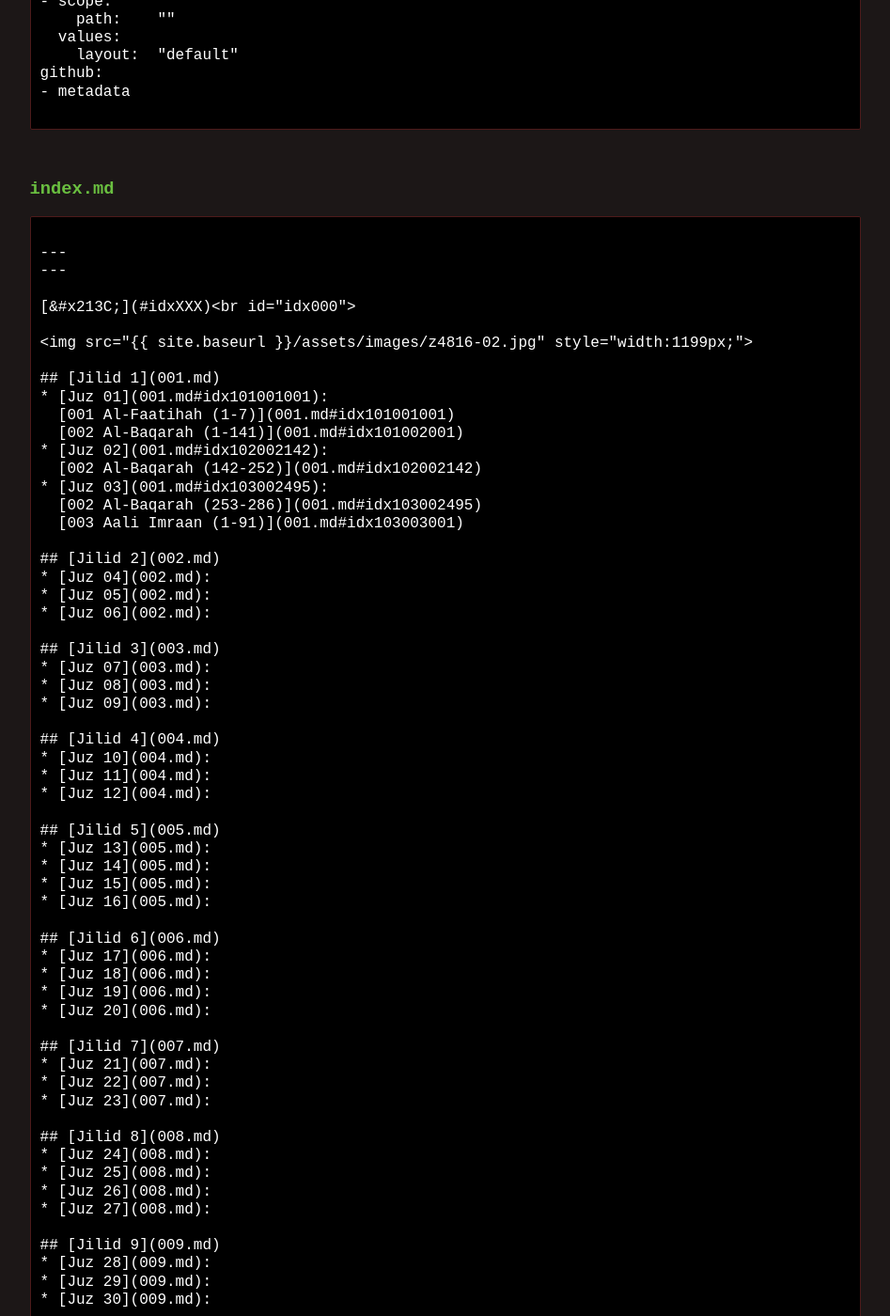
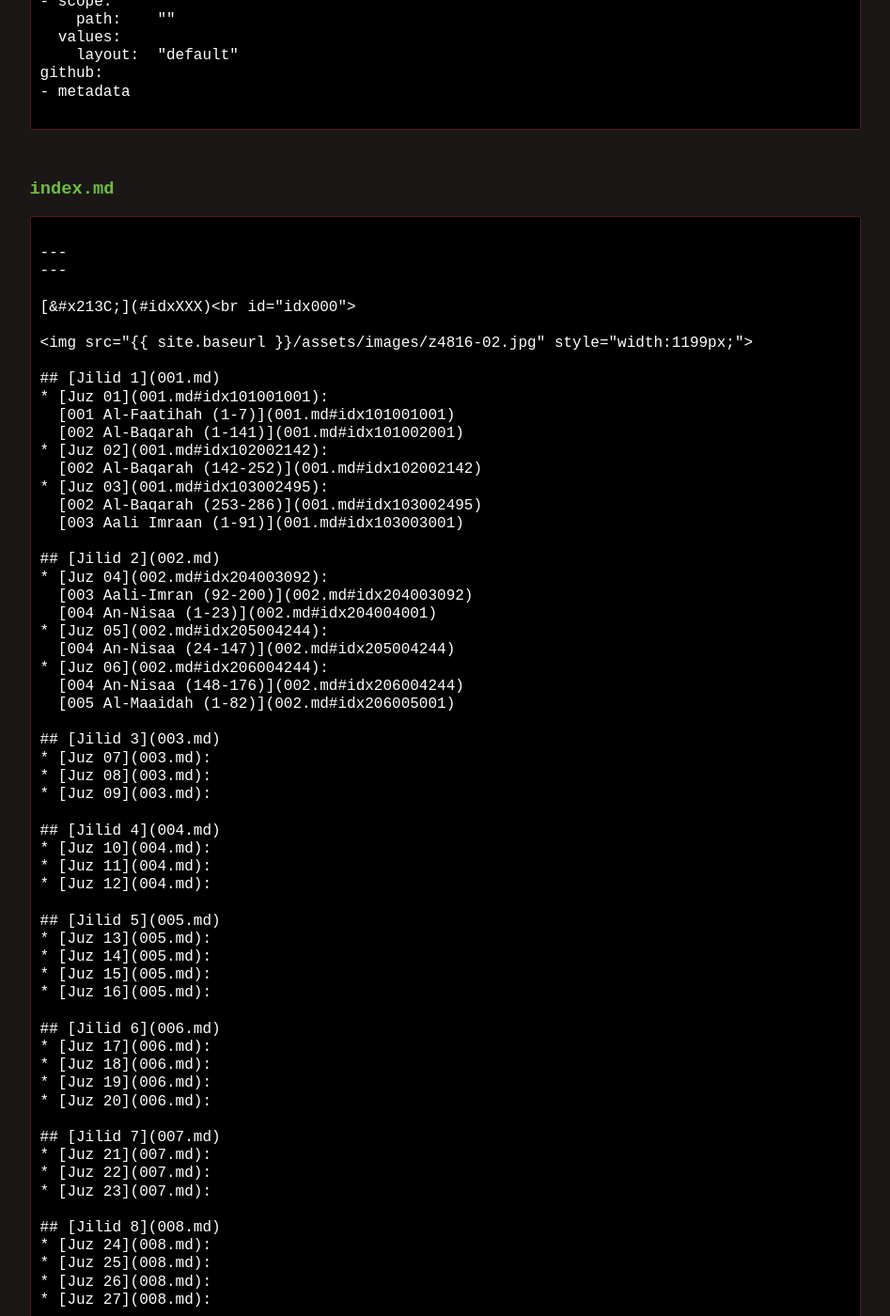
Before and after one commit to dullatip/indexquran, a Jekyll site: the page built from 000.md, in a window 1280 px wide and 1400 px high, scrolled down 1342 px. Shown: the whole window at 94% size, without its empty margins (166-1113 px from the left). Built offline with Jekyll 4.4.1, drawn with Linux system fonts in a browser that asks for light colours; some of the changed text lies outside the part shown.

Commit message:
modified:   006.md index.md sitemap.xml

````diff
--- a/000.md
+++ b/000.md
@@ -5,7 +5,7 @@ title:  "GitHub Page Configuration Files"
 ### _config.yml
 
 ```
-version:          "Sat 23 Nov 2024 06:01"
+version:          "Sun 24 Nov 2024 06:00"
 copyright:        "2024-2024"
 title:            "Index Tafsir Al-Azhar HAMKA"
 author:           "Abdul Latip"
@@ -92,9 +92,14 @@ github:
   [003 Aali Imraan (1-91)](001.md#idx103003001)
 
 ## [Jilid 2](002.md)
-* [Juz 04](002.md):
-* [Juz 05](002.md):
-* [Juz 06](002.md):
+* [Juz 04](002.md#idx204003092):
+  [003 Aali-Imran (92-200)](002.md#idx204003092)
+  [004 An-Nisaa (1-23)](002.md#idx204004001)
+* [Juz 05](002.md#idx205004244):
+  [004 An-Nisaa (24-147)](002.md#idx205004244)
+* [Juz 06](002.md#idx206004244):
+  [004 An-Nisaa (148-176)](002.md#idx206004244)
+  [005 Al-Maaidah (1-82)](002.md#idx206005001)
 
 ## [Jilid 3](003.md)
 * [Juz 07](003.md):
@@ -137,11 +142,15 @@ github:
 <hr>
 
 * [003 Aali Imraan (1-91)](001.md#idx103003001)
+* [003 Aali-Imran (92-200)](002.md#idx204003092)
 * [002 Al-Baqarah (1-141)](001.md#idx101002001)
 * [002 Al-Baqarah (142-252)](001.md#idx102002142)
 * [002 Al-Baqarah (253-286)](001.md#idx103002495)
 * [001 Al-Faatihah (1-7)](001.md#idx101001001)
-
+* [005 Al-Maaidah (1-82)](002.md#idx206005001)
+* [004 An-Nisaa (1-023)](002.md#idx204004001)
+* [004 An-Nisaa (24-147)](002.md#idx205004244)
+* [004 An-Nisaa (148-176)](002.md#idx206004244)
 
 <br id="XYZZY">
 
--- a/_config.yml
+++ b/_config.yml
@@ -1,4 +1,4 @@
-version:          "Sat 23 Nov 2024 06:01"
+version:          "Sun 24 Nov 2024 06:00"
 copyright:        "2024-2024"
 title:            "Index Tafsir Al-Azhar HAMKA"
 author:           "Abdul Latip"
--- a/sitemap.xml
+++ b/sitemap.xml
@@ -2,11 +2,11 @@
 <urlset xmlns:xsi="http://www.w3.org/2001/XMLSchema-instance" xsi:schemaLocation="http://www.sitemaps.org/schemas/sitemap/0.9 http://www.sitemaps.org/schemas/sitemap/0.9/sitemap.xsd" xmlns="http://www.sitemaps.org/schemas/sitemap/0.9">
 <url>
 <loc>https://sdnbhd.github.io/indexquran/</loc>
-<lastmod>2024-11-23</lastmod>
+<lastmod>2024-11-24</lastmod>
 </url>
 <url>
 <loc>https://sdnbhd.github.io/indexquran/006.html</loc>
-<lastmod>2024-11-23</lastmod>
+<lastmod>2024-11-24</lastmod>
 </url>
 <url>
 <loc>https://sdnbhd.github.io/indexquran/005.html</loc>
````
Also changed, not shown: 006.md (+12 -3 lines), index.md (+13 -4 lines).
